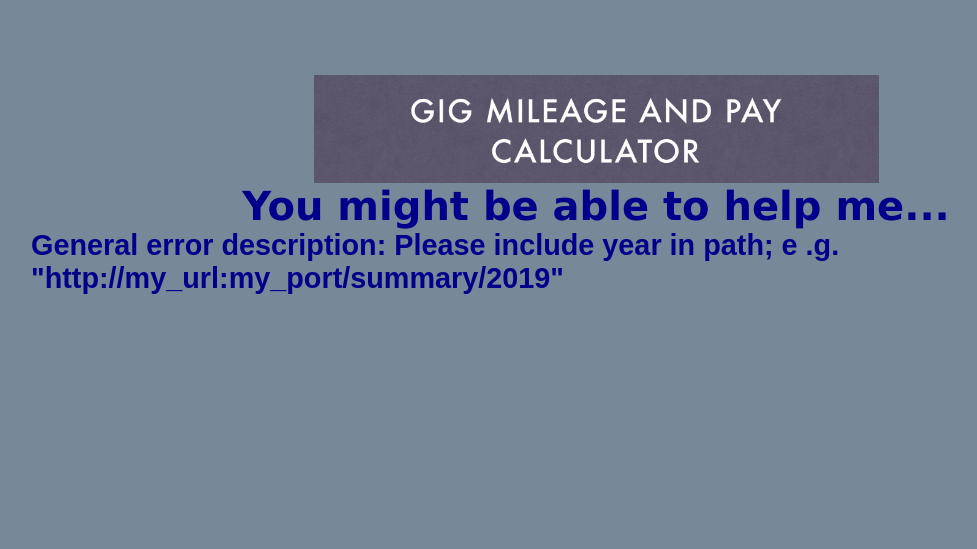
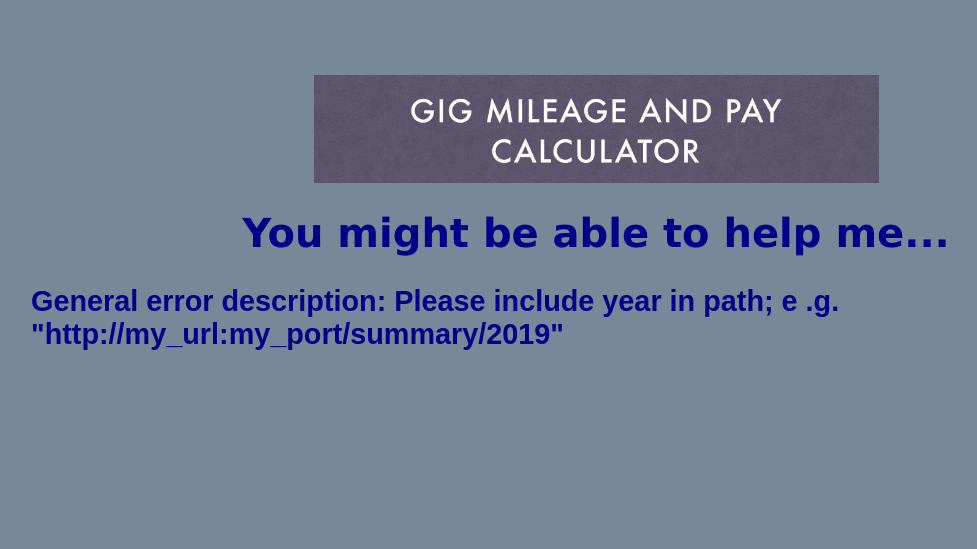
Before and after one commit to stuarth-inova/gig-mileage-and-pay, a Flask app: page /summary in a window 1280 px wide. Shown: the top 549 px of the page, without its empty margins (44-1021 px from the left). Run offline with Flask 2, Linux system fonts and the light colour scheme; tables that the repository leaves empty hold one stand-in row (values such as "Sample post").

Commit message:
style fix helped a lot

```diff
--- a/static/style2.css
+++ b/static/style2.css
@@ -1,8 +1,3 @@
-* {
-  margin: 0;
-  padding: 0;
-}
-
 html {
   height: 100%;
 }
--- a/templates/layout2.html
+++ b/templates/layout2.html
@@ -19,4 +19,5 @@
     </form>
     YOLO, JK, BRB, LOL - Jesus
     {% endblock %}
+  </footer>
 </html>
```
